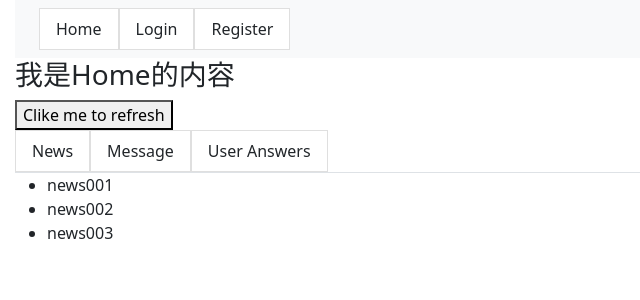
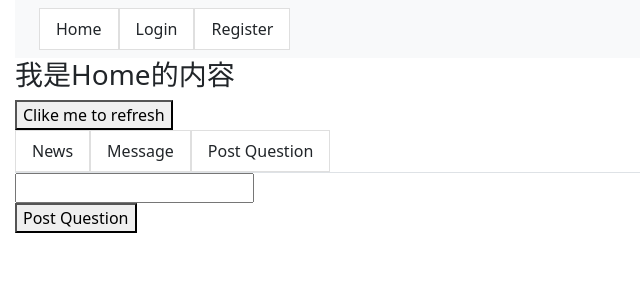
Before and after one commit to DrakeHunterK7/SOEN-341-Fall-2021-TEAM-300, a React (Create React App) app in the folder frontend-stack-bubbling/: page /home/postquestion in a window 1280 px wide. Before the commit this address led to /home/news. Shown: the top 300 px of the page, without its empty margins (0-640 px from the left). Built offline with nearby package versions, Linux system fonts and the light colour scheme.

Commit message:
Added Post Question text box

```diff
--- a/frontend-stack-bubbling/src/pages/Home/AnswerList/index.jsx
+++ /dev/null
@@ -1,13 +0,0 @@
-import React, { Component } from 'react'
-
-export default class AnswerList extends Component {
-  render() {
-    return (
-      <ul>
-        <li>Answer 1</li>
-        <li>Answer 2</li>
-        <li>Answer 3</li>
-      </ul>
-    )
-  }
-}
--- /dev/null
+++ b/frontend-stack-bubbling/src/pages/Home/PostQuestion/index.jsx
@@ -0,0 +1,34 @@
+import React, { Component } from 'react'
+import React2 ,{useState}from 'react'
+
+
+function App(){
+  const [data,setData]=useState(null)
+  const [print,setPrint]=useState(false)
+
+    function getData(val)
+    {
+      console.warn(val.target.value)
+      setData(val.target.value)
+      setPrint(false)
+    }
+    return (
+      <div className="App">
+
+
+
+      <div><input type="text" onChange={getData} /></div>
+
+
+      <button onClick={()=>setPrint(true)} >Post Question</button>
+
+      {
+         print?
+         <p> {data}</p>
+         :null
+       }
+      </div>
+    );
+}
+
+export default App;
--- a/frontend-stack-bubbling/src/pages/Home/index.jsx
+++ b/frontend-stack-bubbling/src/pages/Home/index.jsx
@@ -4,7 +4,7 @@ import { Route, Switch, Redirect } from "react-router-dom";
 import News from "./News";
 import Message from "./Message";
 import Header from '../../components/Header/'
-import UserAnswer from'./AnswerList'
+import PostQuestion from'./PostQuestion'
 
 export default class Home extends Component {
   constructor(){
@@ -38,8 +38,8 @@ export default class Home extends Component {
               </MyNavLink>
             </li>
              <li>
-              <MyNavLink replace to= '/home/answerlist'>
-                User Answers
+              <MyNavLink replace to= '/home/postquestion'>
+                Post Question
               </MyNavLink>
             </li>
           </ul>
@@ -47,6 +47,7 @@ export default class Home extends Component {
           <Switch>
             <Route path="/home/news" component={News} />
             <Route path="/home/message" component={Message} />
+            <Route path="/home/postquestion" component={PostQuestion} />
             <Redirect to="/home/news" />
           </Switch>
         </div>
```
Also changed, not shown: 1 other file (tests, documents, lock files or other folders).
